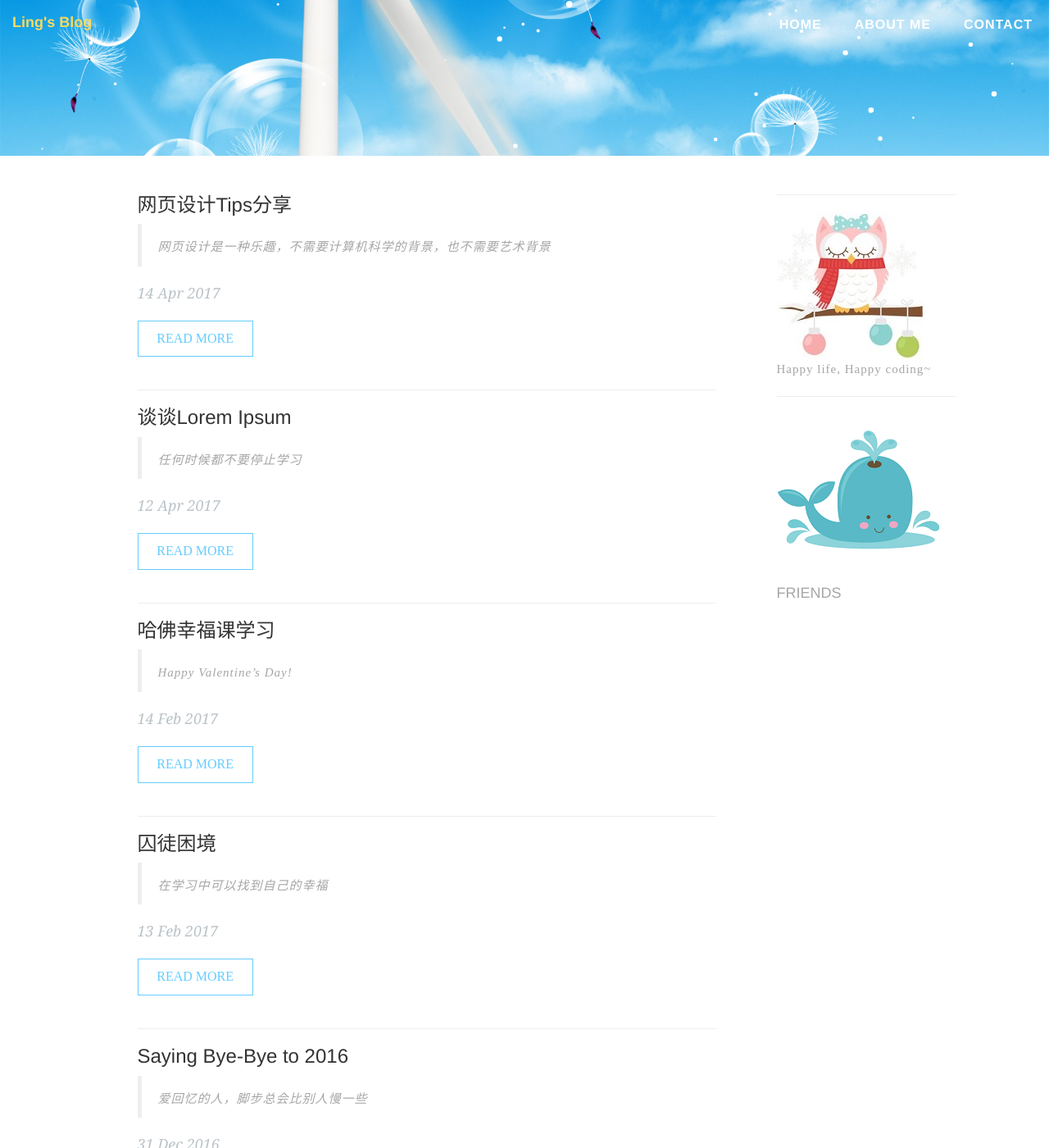
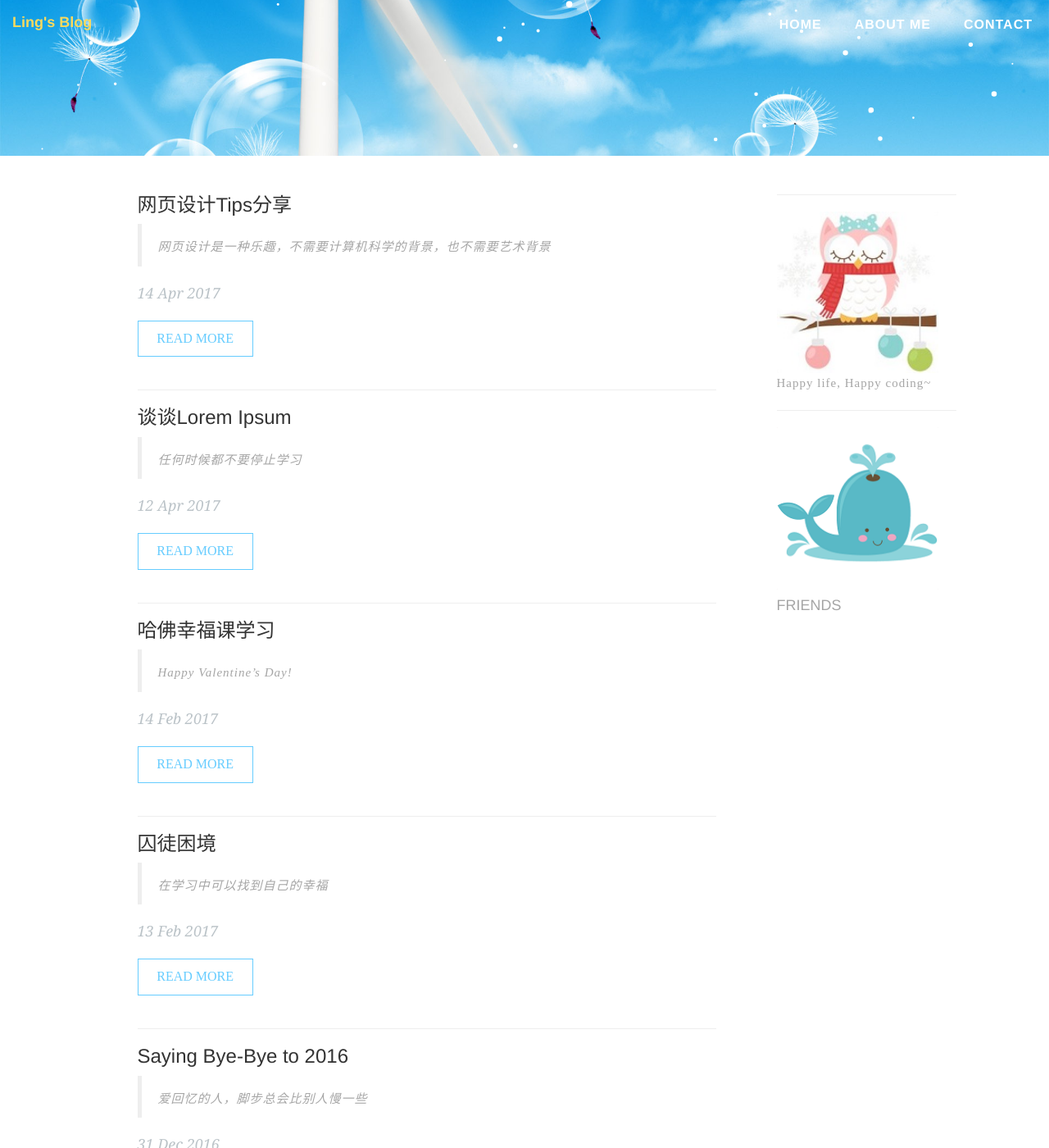
Before and after one commit to LingLinyp/LingLinyp.github.io, a Jekyll site: the page built from index.html, in a window 1280 px wide and 1400 px high, scrolled down 310 px. Shown: the whole window at 82% size. Built offline with Jekyll 4.4.1, drawn with Linux system fonts in a browser that asks for light colours.

Commit message:
update_index.css

```diff
--- a/css/index.css
+++ b/css/index.css
@@ -14,7 +14,9 @@ p {
   font-size: 1.5rem;
   letter-spacing: 1px;
 }
-
+img{
+  width: 90%;
+}
 .navbar-custom {
   border: none;
   font-family: "Helvetica Neue",Helvetica,Arial,sans-serif;
```
Also changed, not shown: _posts/2017-4-12-Lorem-Ipsum.md (+1 -0 lines).
